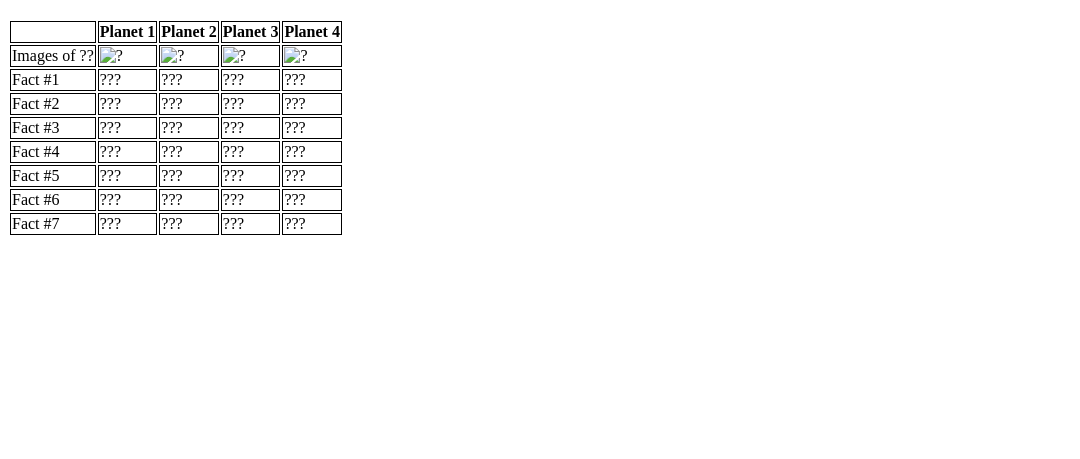
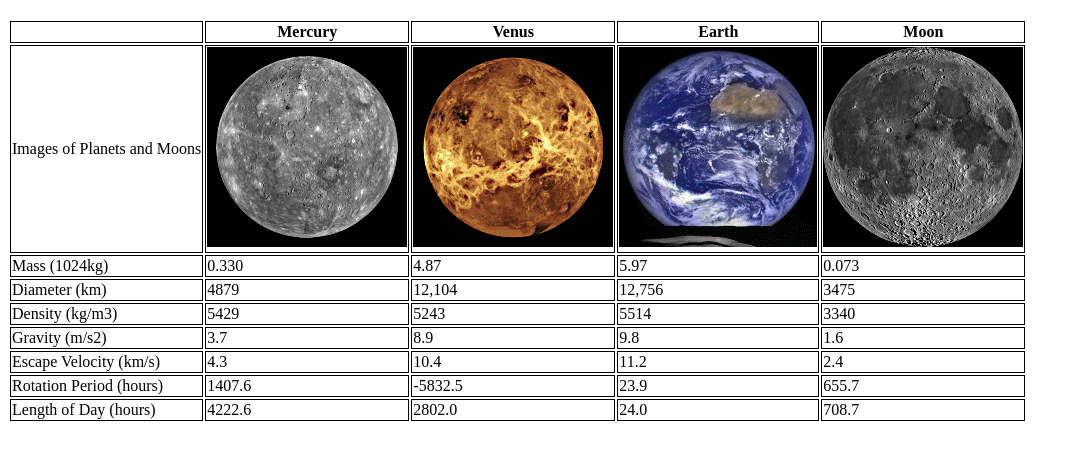
Before and after one commit to sharvey-bit/webdev_lab7, a plain HTML site: page index.html in a window 1280 px wide. Shown: the part 61-520 px from the top of the page, without its empty margins (0-1080 px from the left). Drawn offline with Linux system fonts and the light colour scheme.

Commit message:
Uploading Information
Downloaded images from site and copied all data into the tables

```diff
--- a/index.html
+++ b/index.html
@@ -10,66 +10,66 @@
   <table id="planets">
     <tr>
       <th></th>
-      <th>Planet 1</th>
-      <th>Planet 2</th>
-      <th>Planet 3</th>
-      <th>Planet 4</th>
+      <th>Mercury</th>
+      <th>Venus</th>
+      <th>Earth</th>
+      <th>Moon</th>
     </tr>
     <tr>
-      <td>Images of ??</td>
-      <td><img src="images/planet_1.png" alt="?"></td>
-      <td><img src="images/planet_2.png" alt="?"></td>
-      <td><img src="images/planet_3.png" alt="?"></td>
-      <td><img src="images/planet_4.png" alt="?"></td>
+      <td>Images of Planets and Moons</td>
+      <td><img src="images/mercury.gif" alt="Picture of Mercury"></td>
+      <td><img src="images/venus.gif" alt="Picture of Venus"></td>
+      <td><img src="images/earth.gif" alt="Picture of the Earth"></td>
+      <td><img src="images/moon.gif" alt="Picture of the Moon"></td>
     </tr>
     <tr>
-      <td>Fact #1</td>
-      <td>???</td>
-      <td>???</td>
-      <td>???</td>
-      <td>???</td>
+      <td>Mass (1024kg)</td>
+      <td>0.330</td>
+      <td>4.87</td>
+      <td>5.97</td>
+      <td>0.073</td>
     </tr>
     <tr>
-      <td>Fact #2</td>
-      <td>???</td>
-      <td>???</td>
-      <td>???</td>
-      <td>???</td>
+      <td>Diameter (km)</td>
+      <td>4879</td>
+      <td>12,104</td>
+      <td>12,756</td>
+      <td>3475</td>
     </tr>
     <tr>
-      <td>Fact #3</td>
-      <td>???</td>
-      <td>???</td>
-      <td>???</td>
-      <td>???</td>
+      <td>Density (kg/m3)</td>
+      <td>5429</td>
+      <td>5243</td>
+      <td>5514</td>
+      <td>3340</td>
     </tr>
     <tr>
-      <td>Fact #4</td>
-      <td>???</td>
-      <td>???</td>
-      <td>???</td>
-      <td>???</td>
+      <td>Gravity (m/s2)</td>
+      <td>3.7</td>
+      <td>8.9</td>
+      <td>9.8</td>
+      <td>1.6</td>
     </tr>
     <tr>
-      <td>Fact #5</td>
-      <td>???</td>
-      <td>???</td>
-      <td>???</td>
-      <td>???</td>
+      <td>Escape Velocity (km/s)</td>
+      <td>4.3</td>
+      <td>10.4</td>
+      <td>11.2</td>
+      <td>2.4</td>
     </tr>
     <tr>
-      <td>Fact #6</td>
-      <td>???</td>
-      <td>???</td>
-      <td>???</td>
-      <td>???</td>
+      <td>Rotation Period (hours)</td>
+      <td>1407.6</td>
+      <td>-5832.5</td>
+      <td>23.9</td>
+      <td>655.7</td>
     </tr>
     <tr>
-      <td>Fact #7</td>
-      <td>???</td>
-      <td>???</td>
-      <td>???</td>
-      <td>???</td>
+      <td>Length of Day (hours)</td>
+      <td>4222.6</td>
+      <td>2802.0</td>
+      <td>24.0</td>
+      <td>708.7</td>
     </tr>
   </table>
 </body>
```
Also changed, not shown: images/earth.gif (added), images/mercury.gif (added), images/moon.gif (added), images/venus.gif (added).
